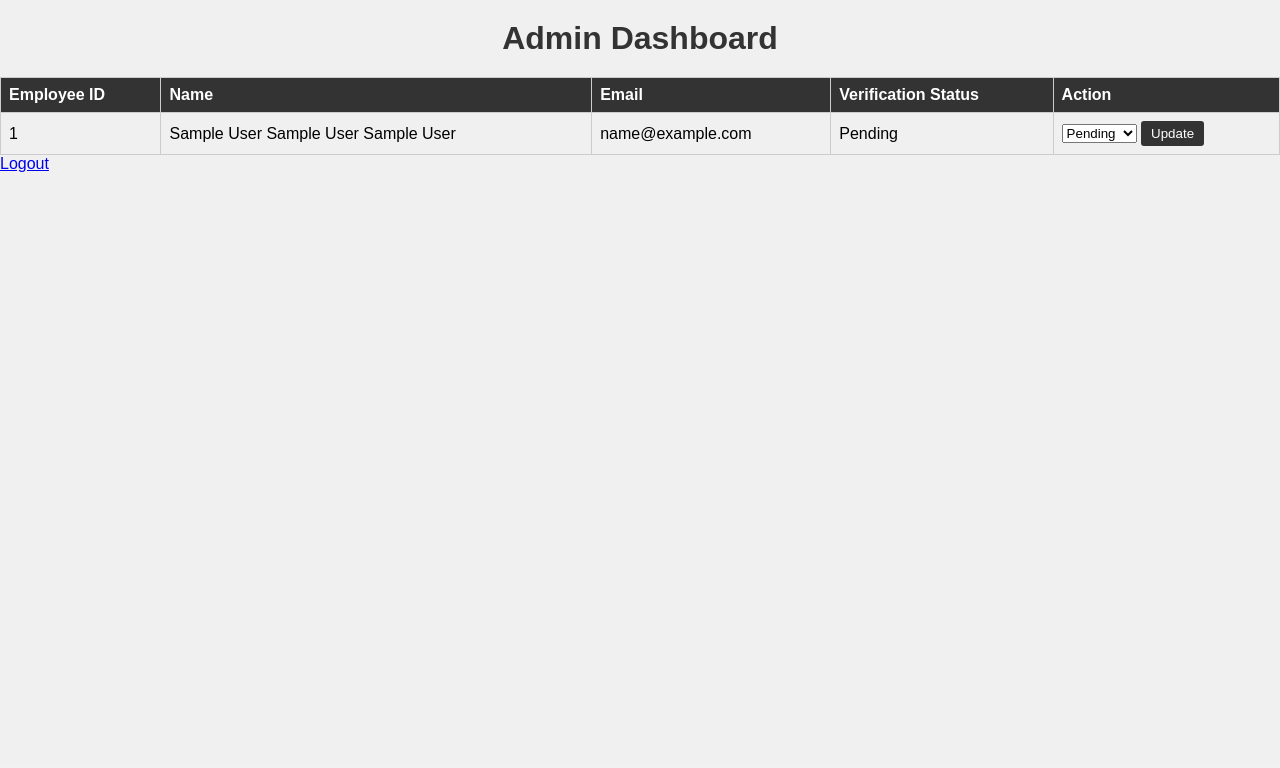
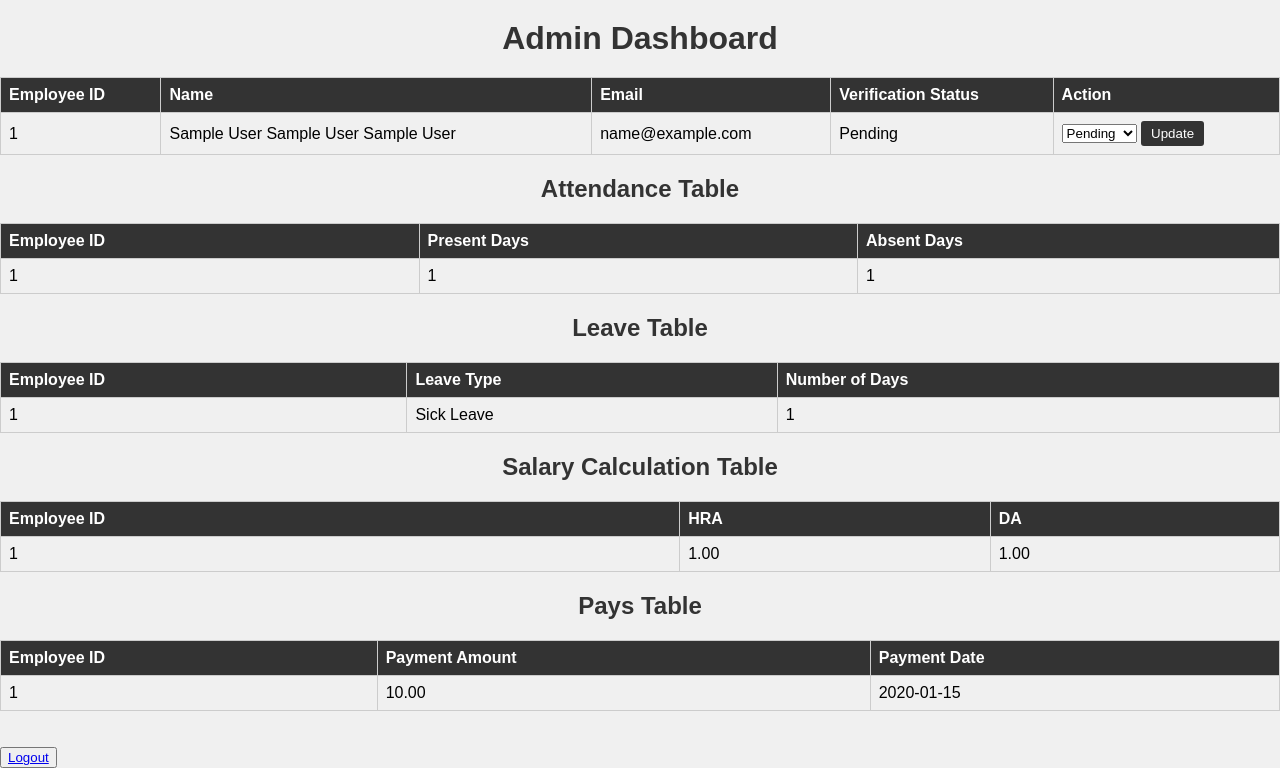
Before and after one commit to Amaarr16/PAYROLL-PRCESSING-SYSTEM, a Flask app: page /admin_dashboard in a window 1280 px wide. Shown: the part 38-806 px from the top of the page. Before the commit the page ends 210 px from the top, so only its background shows below. Run offline with Flask 2, Linux system fonts and the light colour scheme; the visitor is signed in with stand-in values (Sample User, id 1); tables that the repository leaves empty hold one stand-in row (values such as "Sample post").

Commit message:
UPDATE-13

```diff
--- a/app.py
+++ b/app.py
@@ -1,6 +1,7 @@
-from database import create_attendance_table_if_not_exists, create_leave_table_if_not_exists, create_pays_table_if_not_exists, create_salary_calculation_table_if_not_exists, get_mysql_connection, create_database_if_not_exists, create_employee_table_if_not_exists
+from database import get_mysql_connection, create_database_if_not_exists, create_all_tables
 from flask import Flask, render_template, request, redirect, url_for, session, flash
 from werkzeug.security import generate_password_hash, check_password_hash
+from data_fetch import fetch_all_data
 from dotenv import load_dotenv
 import os
 
@@ -17,11 +18,9 @@ app.config['MYSQL_PASSWORD'] = os.environ.get('MYSQL_PASSWORD', 'Psatpsat')
 app.config['MYSQL_DB'] = os.environ.get('MYSQL_DB', 'payroll_processing_system')
 
 create_database_if_not_exists(app)
-create_employee_table_if_not_exists(app)
-create_salary_calculation_table_if_not_exists(app)
-create_pays_table_if_not_exists(app)
-create_attendance_table_if_not_exists(app)
-create_leave_table_if_not_exists(app)
+# Ensure database tables are created when the app starts
+with app.app_context():
+    create_all_tables(app)
 
 #FUNCTION FOR INDEX PAGE
 @app.route('/')
@@ -97,8 +96,8 @@ def get_all_employees():
 @app.route('/admin_dashboard')
 def admin_dashboard():
     if 'user_id' in session and session['user_id'] == 1:  # Replace '1' with the ID of your admin user
-        employees = get_all_employees()
-        return render_template('admin_dashboard.html', employees=employees)
+        all_data = fetch_all_data(app)
+        return render_template('admin_dashboard.html', employees=all_data['employee_data'],attendance_data=all_data['attendance_data'] ,leave_data=all_data['leave_data'],salary_data=all_data['salary_data'],pays_data=all_data['pays_data'])
     else:
         return redirect(url_for('login'))
 
@@ -150,4 +149,7 @@ def logout():
     return redirect(url_for('index'))
 
 if __name__ == '__main__':
+    # Call create_all_tables function within the app context
+    with app.app_context():
+        create_all_tables(app)
     app.run(debug=True)
--- /dev/null
+++ b/data_fetch.py
@@ -0,0 +1,74 @@
+# data_fetch.py
+from flask import Flask
+from database import get_mysql_connection
+from dotenv import load_dotenv
+import os
+
+load_dotenv()  # Load environment variables from .env file
+app = Flask(__name__)
+
+app.config['MYSQL_HOST'] = os.environ.get('MYSQL_HOST', 'localhost')
+app.config['MYSQL_USER'] = os.environ.get('MYSQL_USER', 'root')
+app.config['MYSQL_PASSWORD'] = os.environ.get('MYSQL_PASSWORD', 'Psatpsat')
+app.config['MYSQL_DB'] = os.environ.get('MYSQL_DB', 'payroll_processing_system')
+
+get_mysql_connection(app)
+
+def fetch_employee_data(app):
+    # Fetch and return Employee data
+    connection = get_mysql_connection(app)
+    cursor = connection.cursor(dictionary=True)
+    cursor.execute("SELECT * FROM Employee")
+    employees = cursor.fetchall()
+    connection.close()
+    return employees
+
+def fetch_attendance_data(app):
+    connection = get_mysql_connection(app)
+    cursor = connection.cursor(dictionary=True)
+    cursor.execute("SELECT * FROM Attendance")
+    attendance = cursor.fetchall()
+    connection.close()
+    return attendance
+
+def fetch_leave_data(app):
+    connection = get_mysql_connection(app)
+    cursor = connection.cursor(dictionary=True)
+    cursor.execute("SELECT * FROM `Leave`")  # Use backticks around 'Leave'
+    leave = cursor.fetchall()
+    connection.close()
+    return leave
+
+def fetch_salary_calculation_data(app):
+    connection = get_mysql_connection(app)
+    cursor = connection.cursor(dictionary=True)
+    cursor.execute("SELECT * FROM SalaryCalculation")
+    salary_calculations = cursor.fetchall()
+    connection.close()
+    return salary_calculations
+
+def fetch_pays_data(app):
+    connection = get_mysql_connection(app)
+    cursor = connection.cursor(dictionary=True)
+    cursor.execute("SELECT * FROM Pays")
+    pays = cursor.fetchall()
+    connection.close()
+    return pays
+
+def fetch_all_data(app):
+    employee_data = fetch_employee_data(app)
+    attendance_data = fetch_attendance_data(app)
+    leave_data = fetch_leave_data(app)
+    salary_data = fetch_salary_calculation_data(app)
+    pays_data = fetch_pays_data(app)
+    # Fetch data for other tables similarly
+    all_data = {
+        'employee_data': employee_data,
+        'attendance_data': attendance_data,
+        'leave_data': leave_data,
+        'salary_data':salary_data,
+        'pays_data':pays_data
+        # Include other table data similarly in the dictionary
+        # Other tables similarly
+    }
+    return all_data
--- a/database.py
+++ b/database.py
@@ -1,4 +1,5 @@
-# database.py
+# database.py (for database related functionalities)
+
 from flask import Flask
 import mysql.connector
 app = Flask(__name__)
@@ -142,3 +143,14 @@ def create_pays_table_if_not_exists(app):
         connection.close()
     except Exception as e:
         print(f"Error creating 'pays' table: {e}")
+
+# Other table creation functions...
+
+def create_all_tables(app):
+    # Function to create all tables
+    create_database_if_not_exists(app)
+    create_employee_table_if_not_exists(app)
+    create_attendance_table_if_not_exists(app)
+    create_leave_table_if_not_exists(app)
+    create_salary_calculation_table_if_not_exists(app)
+    create_pays_table_if_not_exists(app)
--- a/templates/admin_dashboard.html
+++ b/templates/admin_dashboard.html
@@ -33,7 +33,7 @@
             text-decoration: underline;
         }
 
-        h1 {
+        h1,h2 {
             text-align: center;
             margin: 20px 0;
             color: #333;
@@ -82,8 +82,8 @@
           <a href="/dashboard">Dashboard</a>
         {% endif %}
       </nav>
+
     <h1>Admin Dashboard</h1>
-
     <table>
         <thead>
             <tr>
@@ -126,6 +126,99 @@
         </tbody>
     </table>
 
-    <a href="{{ url_for('logout') }}">Logout</a>
+    <h2>Attendance Table</h2>
+    <!-- Render Attendance table data here -->
+    <table>
+        <thead>
+            <tr>
+                <th>Employee ID</th>
+                <th>Present Days</th>
+                <th>Absent Days</th>
+                <!-- Include other table headers based on your Attendance table -->
+            </tr>
+        </thead>
+        <tbody>
+            {% for attendance_record in attendance_data %}
+            <tr>
+                <td>{{ attendance_record.emp_id }}</td>
+                <td>{{ attendance_record.present_days }}</td>
+                <td>{{ attendance_record.absent_days }}</td>
+                <!-- Include other data points based on your Attendance table -->
+            </tr>
+            {% endfor %}
+        </tbody>
+    </table>
+
+    <h2>Leave Table</h2>
+    <!-- Render Leave table data here -->
+    <table>
+        <thead>
+            <tr>
+                <th>Employee ID</th>
+                <th>Leave Type</th>
+                <th>Number of Days</th>
+                <!-- Include other table headers based on your Leave table -->
+            </tr>
+        </thead>
+        <tbody>
+            {% for leave_record in leave_data %}
+            <tr>
+                <td>{{ leave_record.emp_id }}</td>
+                <td>{{ leave_record.leave_type }}</td>
+                <td>{{ leave_record.number_of_days }}</td>
+                <!-- Include other data points based on your Leave table -->
+            </tr>
+            {% endfor %}
+        </tbody>
+    </table>
+
+    <h2>Salary Calculation Table</h2>
+    <!-- Render Salary Calculation table data here -->
+    <table>
+        <thead>
+            <tr>
+                <th>Employee ID</th>
+                <th>HRA</th>
+                <th>DA</th>
+                <!-- Include other table headers based on your Salary Calculation table -->
+            </tr>
+        </thead>
+        <tbody>
+            {% for salary_record in salary_data %}
+            <tr>
+                <td>{{ salary_record.emp_id }}</td>
+                <td>{{ salary_record.hra }}</td>
+                <td>{{ salary_record.da }}</td>
+                <!-- Include other data points based on your Salary Calculation table -->
+            </tr>
+            {% endfor %}
+        </tbody>
+    </table>
+
+    <h2>Pays Table</h2>
+    <!-- Render Pays table data here -->
+    <table>
+        <thead>
+            <tr>
+                <th>Employee ID</th>
+                <th>Payment Amount</th>
+                <th>Payment Date</th>
+                <!-- Include other table headers based on your Pays table -->
+            </tr>
+        </thead>
+        <tbody>
+            {% for pays_record in pays_data %}
+            <tr>
+                <td>{{ pays_record.emp_id }}</td>
+                <td>{{ pays_record.payment_amount }}</td>
+                <td>{{ pays_record.payment_date }}</td>
+                <!-- Include other data points based on your Pays table -->
+            </tr>
+            {% endfor %}
+        </tbody>
+    </table>
+
+    <br /><br />
+    <button><a href="{{ url_for('logout') }}">Logout</a></button>
 </body>
 </html>
```
